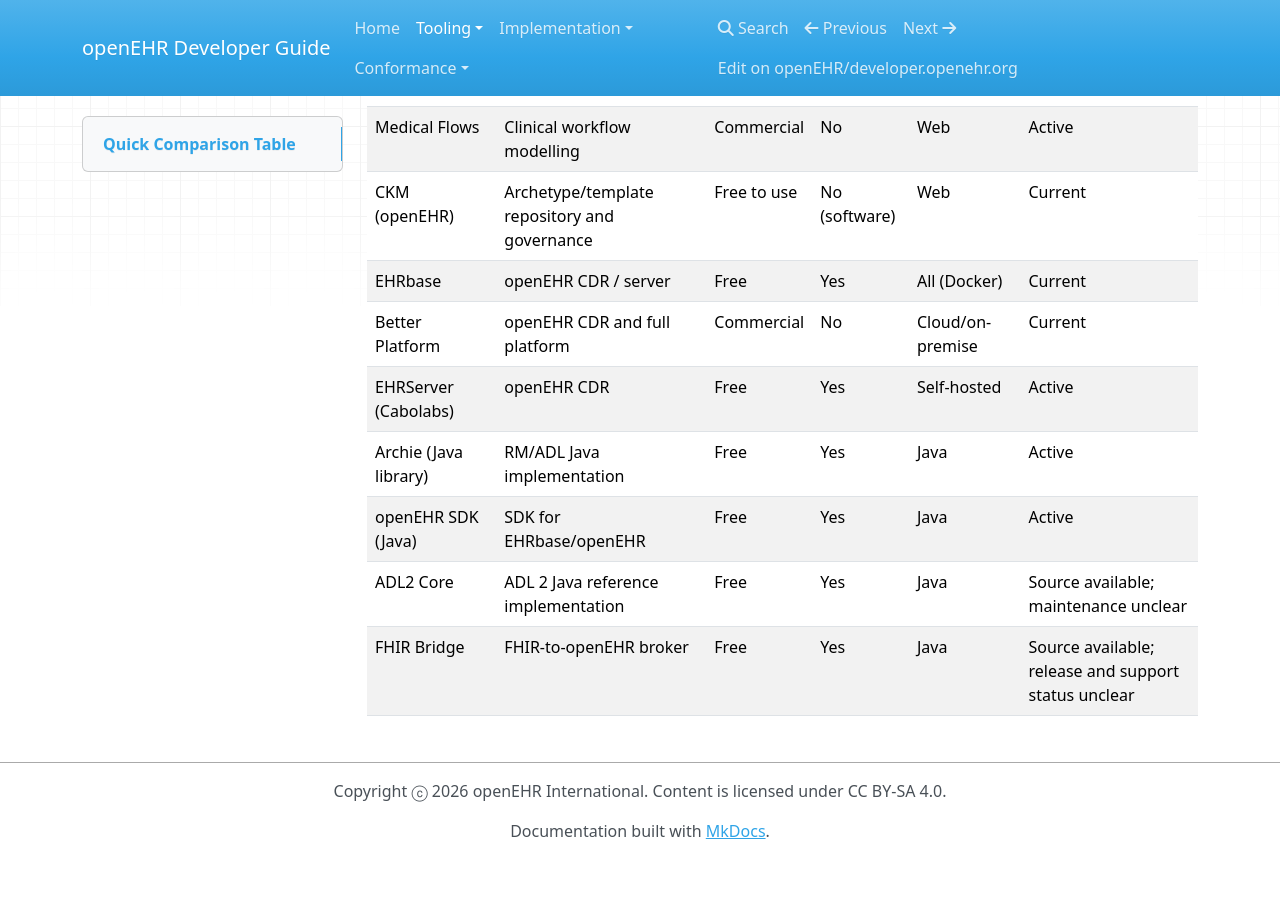
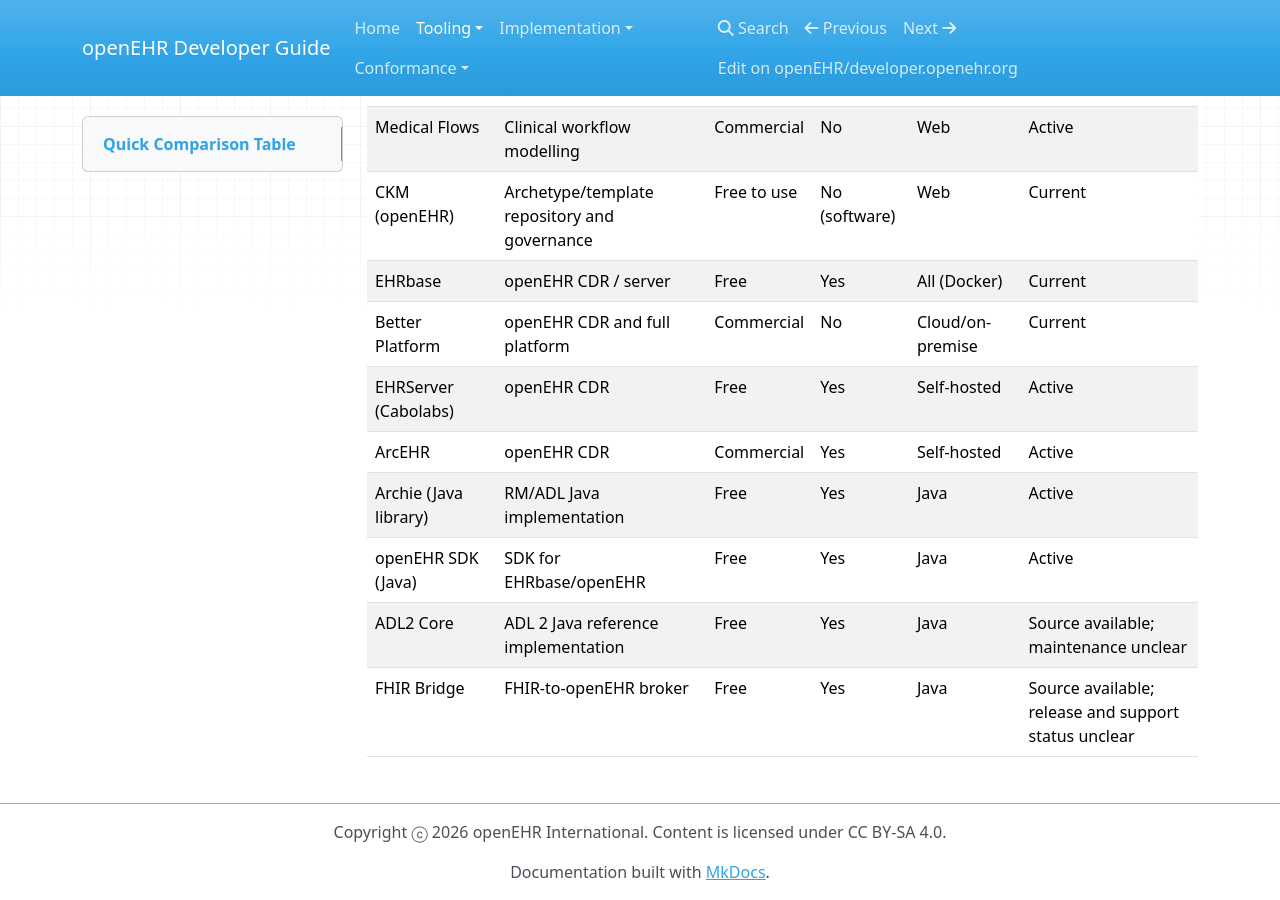
Before and after one commit to openEHR/developer.openehr.org, an MkDocs documentation site: the page built from docs/tooling/comparison-table.md, in a window 1280 px wide and 900 px high, scrolled down 724 px. Built offline with MkDocs 1.6.1, drawn with Linux system fonts in a browser that asks for light colours; nearby versions of some CDN libraries; before the commit the page ends 1583 px from its top, so only the background shows below that.

Commit message:
Add ArcEHR to comparison table

```diff
--- a/docs/tooling/comparison-table.md
+++ b/docs/tooling/comparison-table.md
@@ -15,6 +15,7 @@
 | EHRbase | openEHR CDR / server | Free | Yes | All (Docker) | Current |
 | Better Platform | openEHR CDR and full platform | Commercial | No | Cloud/on-premise | Current |
 | EHRServer (Cabolabs) | openEHR CDR | Free | Yes | Self-hosted | Active |
+| ArcEHR | openEHR CDR | Commercial | Yes | Self-hosted | Active |
 | Archie (Java library) | RM/ADL Java implementation | Free | Yes | Java | Active |
 | openEHR SDK (Java) | SDK for EHRbase/openEHR | Free | Yes | Java | Active |
 | ADL2 Core | ADL 2 Java reference implementation | Free | Yes | Java | Source available; maintenance unclear |
```
